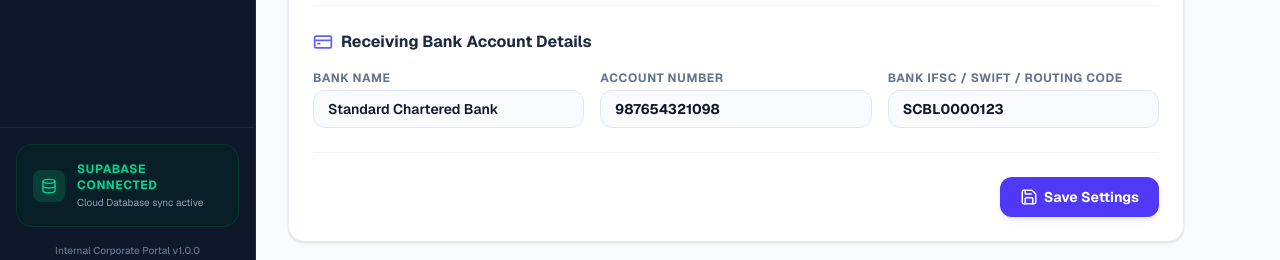
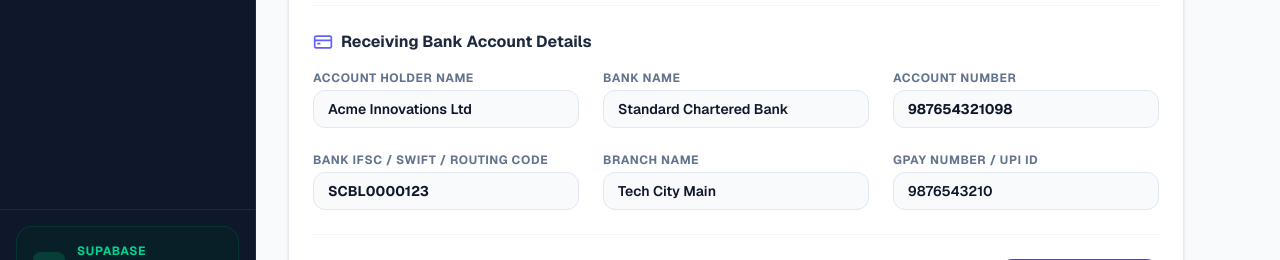
Before and after one commit to samasthagraph/Invoice.Graph, a Next.js app: page /settings in a window 1280 px wide. Shown: the part 640-900 px from the top of the page. Built offline with nearby package versions, Linux system fonts and the light colour scheme; no server answers; the database is empty.

Commit message:
feat: add Account Holder Name, Branch Name, and GPay Number to settings and layouts

```diff
--- a/src/app/api/settings/route.ts
+++ b/src/app/api/settings/route.ts
@@ -43,7 +43,10 @@ export async function POST(req: Request) {
           logo_url = ${body.logo_url},
           bank_name = ${body.bank_name},
           bank_account_no = ${body.bank_account_no},
-          bank_ifsc = ${body.bank_ifsc}
+          bank_ifsc = ${body.bank_ifsc},
+          account_holder = ${body.account_holder},
+          bank_branch = ${body.bank_branch},
+          gpay_number = ${body.gpay_number}
         WHERE id = ${rows[0].id}
         RETURNING *
       `;
@@ -59,7 +62,10 @@ export async function POST(req: Request) {
           logo_url,
           bank_name,
           bank_account_no,
-          bank_ifsc
+          bank_ifsc,
+          account_holder,
+          bank_branch,
+          gpay_number
         )
         VALUES (
           ${body.company_name},
@@ -70,7 +76,10 @@ export async function POST(req: Request) {
           ${body.logo_url},
           ${body.bank_name},
           ${body.bank_account_no},
-          ${body.bank_ifsc}
+          ${body.bank_ifsc},
+          ${body.account_holder},
+          ${body.bank_branch},
+          ${body.gpay_number}
         )
         RETURNING *
       `;
--- a/src/app/settings/page.tsx
+++ b/src/app/settings/page.tsx
@@ -24,7 +24,10 @@ export default function SettingsPage() {
     logo_url: '',
     bank_name: '',
     bank_account_no: '',
-    bank_ifsc: ''
+    bank_ifsc: '',
+    account_holder: '',
+    bank_branch: '',
+    gpay_number: ''
   });
   const [loading, setLoading] = useState(true);
   const [saving, setSaving] = useState(false);
@@ -258,7 +261,18 @@ export default function SettingsPage() {
               <CreditCard className="h-5 w-5 mr-2 text-indigo-500" />
               Receiving Bank Account Details
             </h2>
-            <div className="grid grid-cols-1 md:grid-cols-3 gap-4">
+            <div className="grid grid-cols-1 md:grid-cols-3 gap-6">
+              <div>
+                <label className="text-xs font-bold text-slate-500 uppercase tracking-wider block mb-1">Account Holder Name</label>
+                <input
+                  type="text"
+                  name="account_holder"
+                  placeholder="e.g. Acme Innovations Ltd"
+                  value={settings.account_holder || ''}
+                  onChange={handleChange}
+                  className="w-full bg-slate-50 border border-slate-200 rounded-xl px-3.5 py-2 text-sm text-slate-850 focus:outline-none focus:border-indigo-500 focus:ring-2 focus:ring-indigo-500/20 transition-all font-semibold"
+                />
+              </div>
               <div>
                 <label className="text-xs font-bold text-slate-500 uppercase tracking-wider block mb-1">Bank Name</label>
                 <input
@@ -289,6 +303,28 @@ export default function SettingsPage() {
                   className="w-full bg-slate-50 border border-slate-200 rounded-xl px-3.5 py-2 text-sm text-slate-850 focus:outline-none focus:border-indigo-500 focus:ring-2 focus:ring-indigo-500/20 transition-all font-bold uppercase"
                 />
               </div>
+              <div>
+                <label className="text-xs font-bold text-slate-500 uppercase tracking-wider block mb-1">Branch Name</label>
+                <input
+                  type="text"
+                  name="bank_branch"
+                  placeholder="e.g. Main Branch"
+                  value={settings.bank_branch || ''}
+                  onChange={handleChange}
+                  className="w-full bg-slate-50 border border-slate-200 rounded-xl px-3.5 py-2 text-sm text-slate-850 focus:outline-none focus:border-indigo-500 focus:ring-2 focus:ring-indigo-500/20 transition-all font-semibold"
+                />
+              </div>
+              <div>
+                <label className="text-xs font-bold text-slate-500 uppercase tracking-wider block mb-1">GPay Number / UPI ID</label>
+                <input
+                  type="text"
+                  name="gpay_number"
+                  placeholder="e.g. 9876543210@okaxis"
+                  value={settings.gpay_number || ''}
+                  onChange={handleChange}
+                  className="w-full bg-slate-50 border border-slate-200 rounded-xl px-3.5 py-2 text-sm text-slate-850 focus:outline-none focus:border-indigo-500 focus:ring-2 focus:ring-indigo-500/20 transition-all font-semibold"
+                />
+              </div>
             </div>
           </div>
 
--- a/src/components/InvoicePreview.tsx
+++ b/src/components/InvoicePreview.tsx
@@ -217,13 +217,16 @@ export default function InvoicePreview({ formData, settings, selectedClient }: I
 
             {/* Bank details prefill */}
             <div className="sm:text-right">
-              {settings.bank_name && (
+              {(settings.bank_name || settings.gpay_number) && (
                 <>
                   <span className="font-bold uppercase tracking-wider block mb-1 text-slate-400">Payment Account details</span>
                   <div className="text-slate-500 space-y-0.5 font-semibold">
-                    <p>Bank: {settings.bank_name}</p>
-                    <p>A/C: {settings.bank_account_no}</p>
+                    {settings.account_holder && <p>A/C Holder: {settings.account_holder}</p>}
+                    {settings.bank_name && <p>Bank: {settings.bank_name}</p>}
+                    {settings.bank_branch && <p>Branch: {settings.bank_branch}</p>}
+                    {settings.bank_account_no && <p>A/C No: {settings.bank_account_no}</p>}
                     {settings.bank_ifsc && <p>IFSC: {settings.bank_ifsc}</p>}
+                    {settings.gpay_number && <p>GPay / UPI: {settings.gpay_number}</p>}
                   </div>
                 </>
               )}
--- a/src/components/PDFDocument.tsx
+++ b/src/components/PDFDocument.tsx
@@ -451,12 +451,15 @@ export default function PDFDocument({ invoice, settings }: PDFDocumentProps) {
 
             {/* Bank details column */}
             <View style={[styles.termsCol, { alignItems: 'flex-end', textAlign: 'right' }]}>
-              {settings.bank_name ? (
+              {settings.bank_name || settings.gpay_number ? (
                 <View>
                   <Text style={styles.bankTitle}>Payment Account Details</Text>
-                  <Text style={{ color: '#64748b', fontWeight: 'bold' }}>Bank: {settings.bank_name}</Text>
-                  <Text style={{ color: '#64748b' }}>Account: {settings.bank_account_no}</Text>
-                  {settings.bank_ifsc && <Text style={{ color: '#64748b' }}>IFSC Code: {settings.bank_ifsc}</Text>}
+                  {settings.account_holder && <Text style={{ color: '#64748b' }}>Holder: {settings.account_holder}</Text>}
+                  {settings.bank_name && <Text style={{ color: '#64748b', fontWeight: 'bold' }}>Bank: {settings.bank_name}</Text>}
+                  {settings.bank_branch && <Text style={{ color: '#64748b' }}>Branch: {settings.bank_branch}</Text>}
+                  {settings.bank_account_no && <Text style={{ color: '#64748b' }}>Account: {settings.bank_account_no}</Text>}
+                  {settings.bank_ifsc && <Text style={{ color: '#64748b' }}>IFSC: {settings.bank_ifsc}</Text>}
+                  {settings.gpay_number && <Text style={{ color: '#64748b', fontWeight: 'bold' }}>GPay/UPI: {settings.gpay_number}</Text>}
                 </View>
               ) : null}
             </View>
--- a/src/lib/db.ts
+++ b/src/lib/db.ts
@@ -25,7 +25,10 @@ const DEFAULT_SETTINGS: CompanySettings = {
   tax_id: 'GSTIN1234567890',
   bank_name: 'Standard Chartered Bank',
   bank_account_no: '987654321098',
-  bank_ifsc: 'SCBL0000123'
+  bank_ifsc: 'SCBL0000123',
+  account_holder: 'Acme Innovations Ltd',
+  bank_branch: 'Tech City Main',
+  gpay_number: '9876543210'
 };
 
 const DEFAULT_CLIENTS: Client[] = [
--- a/src/lib/neon.ts
+++ b/src/lib/neon.ts
@@ -73,6 +73,9 @@ export async function runAutoMigrations() {
         bank_name TEXT,
         bank_account_no TEXT,
         bank_ifsc TEXT,
+        account_holder TEXT,
+        bank_branch TEXT,
+        gpay_number TEXT,
         created_at TIMESTAMP WITH TIME ZONE DEFAULT timezone('utc'::text, now()) NOT NULL
       );
     `;
@@ -110,6 +113,9 @@ export async function runAutoMigrations() {
     // 7. Run column sync migrations for existing databases
     await sql`ALTER TABLE invoices ADD COLUMN IF NOT EXISTS project_description TEXT;`;
     await sql`ALTER TABLE invoices ADD COLUMN IF NOT EXISTS advance_payment NUMERIC(12,2) NOT NULL DEFAULT 0.00;`;
+    await sql`ALTER TABLE company_settings ADD COLUMN IF NOT EXISTS account_holder TEXT;`;
+    await sql`ALTER TABLE company_settings ADD COLUMN IF NOT EXISTS bank_branch TEXT;`;
+    await sql`ALTER TABLE company_settings ADD COLUMN IF NOT EXISTS gpay_number TEXT;`;
 
     console.log('Neon DB auto-migrations executed successfully.');
   } catch (err) {
--- a/src/types/index.ts
+++ b/src/types/index.ts
@@ -54,6 +54,9 @@ export interface CompanySettings {
   bank_name?: string | null;
   bank_account_no?: string | null;
   bank_ifsc?: string | null; // or IBAN / Routing Code
+  account_holder?: string | null;
+  bank_branch?: string | null;
+  gpay_number?: string | null;
 }
 
 export type AssetStatus = 'available' | 'rented' | 'maintenance';
```
Also changed, not shown: 1 other file (tests, documents, lock files or other folders).
